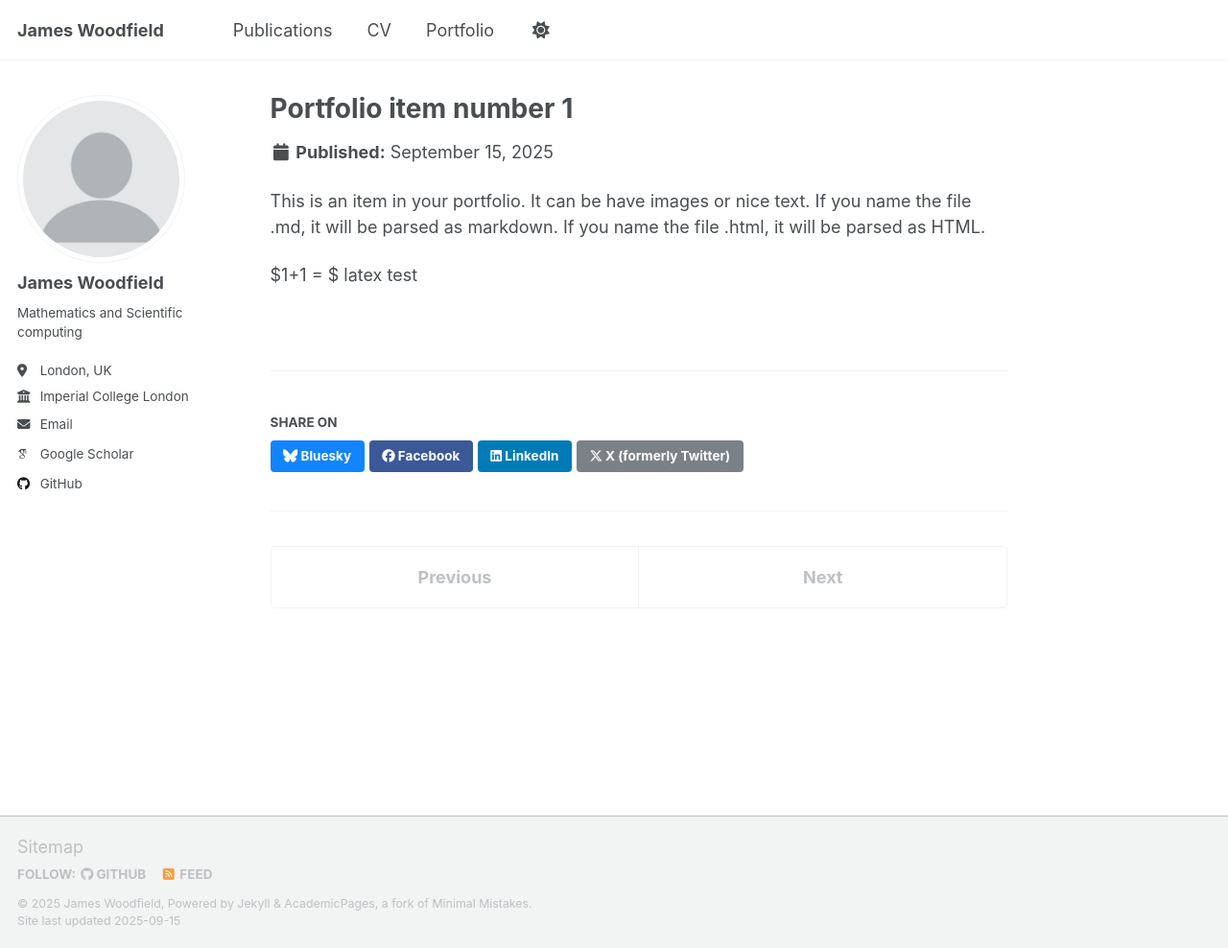
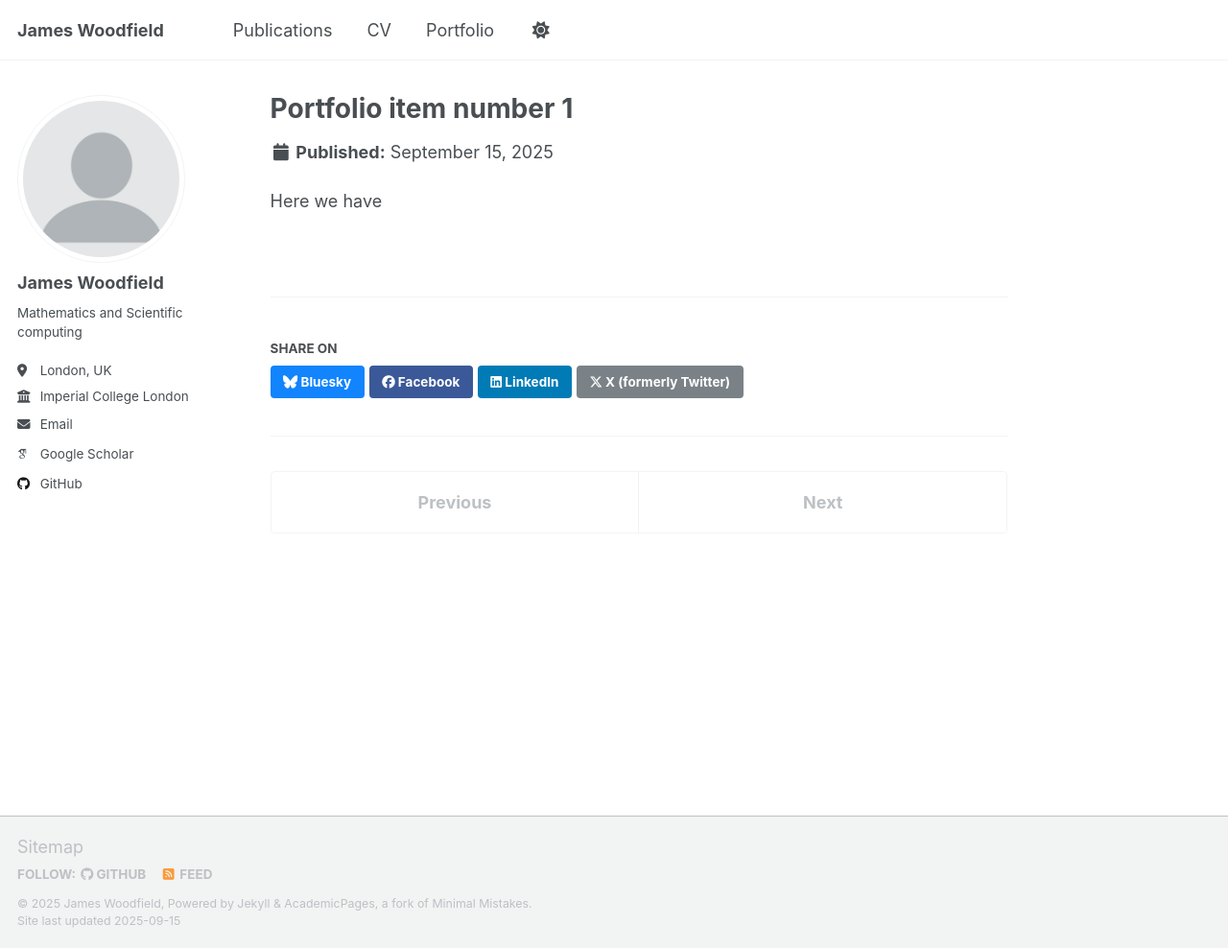
Before and after one commit to jameswoodfield/jameswoodfield.github.io, a Jekyll site: the page built from _portfolio/portfolio-1.md, in a window 1280 px wide and 988 px high. Shown: the whole window at 96% size. Built offline with Jekyll 4.4.1, drawn with Linux system fonts in a browser that asks for light colours; some web fonts are replaced; a script that is not in the unit is left out.

Commit message:
Update portfolio item image and content
Replaced the image in portfolio-1.md from 500x300.png to pamm.png and updated the content. Added the new image file pamm.png to the images directory.

```diff
--- a/_portfolio/portfolio-1.md
+++ b/_portfolio/portfolio-1.md
@@ -1,9 +1,6 @@
 ---
 title: "Portfolio item number 1"
-excerpt: "Short description of portfolio item number 1<br/><img src='/images/500x300.png'>"
+excerpt: "Short description of portfolio item number 1<br/><img src='/images/pamm.png'>"
 collection: portfolio
 ---
-
-This is an item in your portfolio. It can be have images or nice text. If you name the file .md, it will be parsed as markdown. If you name the file .html, it will be parsed as HTML.
-
-$1+1 = $ latex test
+Here we have
```
Also changed, not shown: 1 other file.
